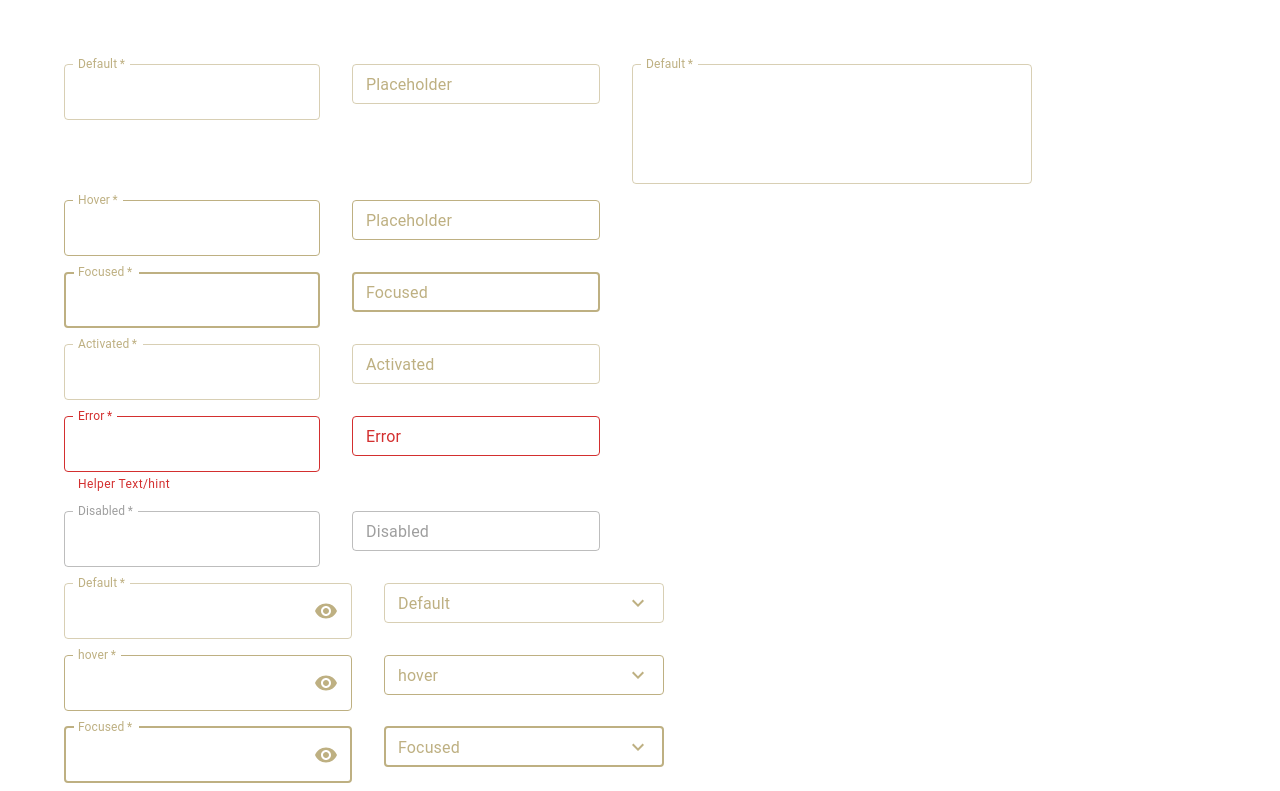
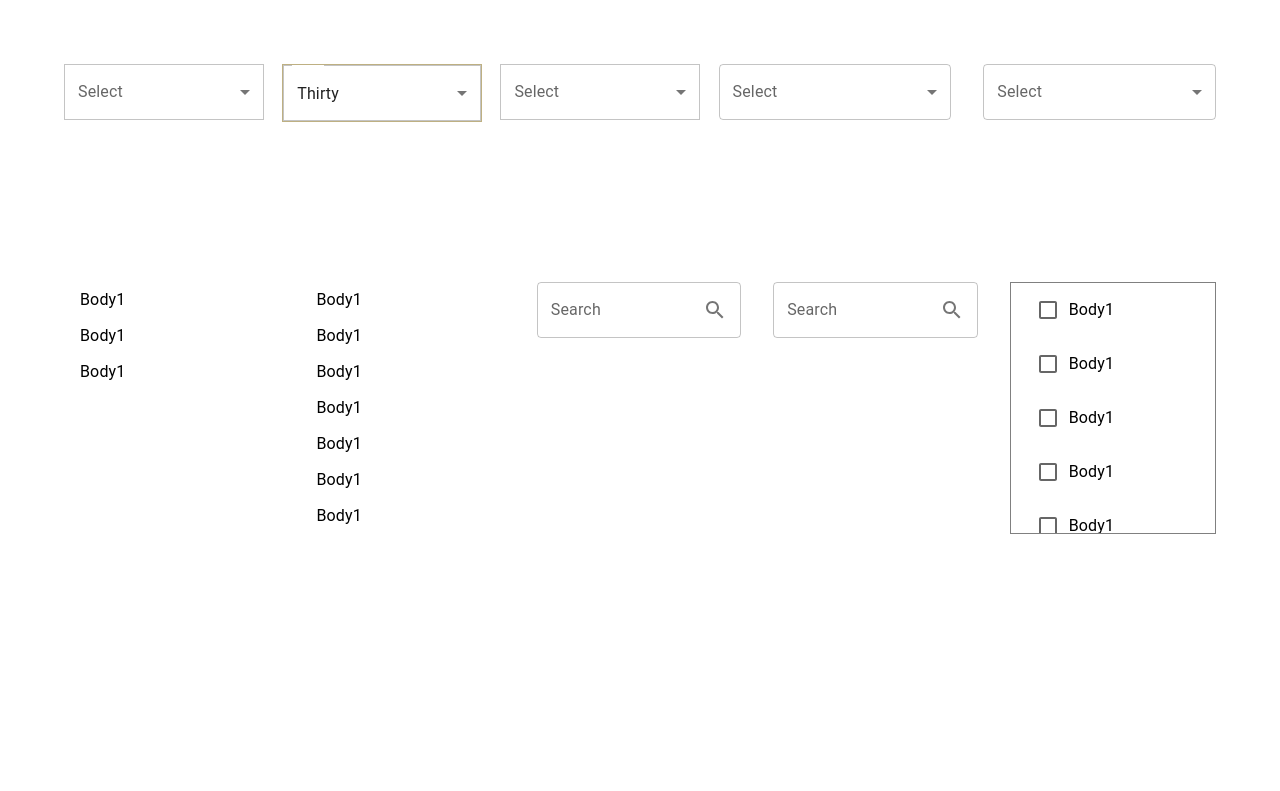
Before and after one commit to Tatev95/MUI-ButtonsTextFields, a React (Create React App) app: page / in a window 1280 px wide. Shown: the top 791 px of the page. Built offline with nearby package versions, Linux system fonts and the light colour scheme.

Commit message:
add select component

```diff
--- a/src/App.tsx
+++ b/src/App.tsx
@@ -8,7 +8,7 @@ function App() {
   return (
     <div className="App">
       {/* <MyButton /> */}
-      <MyInput />
+      {/* <MyInput /> */}
       <MySelect />
 
     </div>
--- a/src/components/MySelect.tsx
+++ b/src/components/MySelect.tsx
@@ -1,4 +1,4 @@
-import { Box, TextField, Button } from '@mui/material'
+import { Box, TextField, Button, InputAdornment } from '@mui/material'
 import InputLabel from '@mui/material/InputLabel';
 import MenuItem from '@mui/material/MenuItem';
 import FormControl from '@mui/material/FormControl';
@@ -6,6 +6,7 @@ import Select from '@mui/material/Select';
 import { makeStyles } from '@mui/styles';
 import { Stack } from "@mui/material";
 import Checkbox from '@mui/material/Checkbox';
+import SearchIcon from '@mui/icons-material/Search';
 
 
 const useStyles = makeStyles({
@@ -61,6 +62,25 @@ const useStyles = makeStyles({
   icon: {
     fill: 'red',
   },
+  button: {
+    backgroundColor: 'rgba(236, 217, 204, 1) !important',
+    width: '125px !important',
+    borderRadius: '0 !important',
+    color: 'rgba(25, 34, 49, 1) !important',
+    border: '1px solid rgba(190, 176, 130, 0.3) !important',
+    marginLeft: '0 !important',
+    marginRight: '0 !important',
+
+  },
+  button2: {
+    backgroundColor: 'rgba(255, 255, 255, 1) !important',
+    width: '125px !important',
+    borderRadius: '0 !important',
+    color: 'rgba(25, 34, 49, 1) !important',
+    border: '1px solid rgba(190, 176, 130, 0.3) !important',
+    marginLeft: '0 !important',
+    marginRight: '0 !important',
+  },
   label: {
     color: "green",
     "&.Mui-focused": {
@@ -77,7 +97,7 @@ function MySelect() {
     <>
 
 
-      <Stack direction='row' spacing={4} sx={{ mb: 2 }} >
+      <Stack direction='row' spacing={4} sx={{ mb: 20 }} >
         <Box sx={{ minWidth: 120 }}>
           <FormControl fullWidth>
             <InputLabel id="demo-simple-select-label">Select</InputLabel>
@@ -94,7 +114,7 @@ function MySelect() {
 
         <Box sx={{ minWidth: 120 }}>
           <FormControl fullWidth>
-            <InputLabel id="demo-simple-select-label">Age</InputLabel>
+            <InputLabel id="demo-simple-select-label"></InputLabel>
             <Select
               labelId="demo-simple-select-label"
               id="demo-simple-select"
@@ -102,9 +122,6 @@ function MySelect() {
               className={classes.hover}
               displayEmpty
             >
-              {/* <MenuItem value="">
-              <em>None</em>
-            </MenuItem> */}
               <MenuItem>Ten</MenuItem>
               <MenuItem>Twenty</MenuItem>
               <MenuItem>Thirty</MenuItem>
@@ -137,9 +154,9 @@ function MySelect() {
             className={classes.root}
             label='Select'
           >
-            <MenuItem>Armenia</MenuItem>
-            <MenuItem>USA</MenuItem>
-            <MenuItem>France</MenuItem>
+            <MenuItem>Body1</MenuItem>
+            <MenuItem>Body1</MenuItem>
+            <MenuItem>Body1</MenuItem>
           </TextField>
         </Box>
 
@@ -187,22 +204,32 @@ function MySelect() {
             fullWidth
             size='medium'
             className={classes.root}
-            label='Select'
+            label='Search'
+            SelectProps={{ IconComponent: () => null }}
+            InputProps={{
+              endAdornment: (
+                <InputAdornment position="end">
+                  <SearchIcon />
+                </InputAdornment>
+              )
+            }}
           >
             <MenuItem><Checkbox />Body1</MenuItem>
             <MenuItem><Checkbox />Body1</MenuItem>
             <MenuItem><Checkbox />Body1</MenuItem>
-            <Stack direction='row' spacing={4} sx={{ mb: 2, display: 'flex',}} >
+            <Stack direction='row' spacing={4} sx={{ mb: 2, display: 'flex', justifyContent: 'center' }} >
               <Button
-                    // className={classes.root}
+                className={classes.button}
                 variant="contained"
+                fullWidth={true}
                 size='large'
                 disableElevation
               >
                 Apply
               </Button>
               <Button
-                    // className={classes.root}
+                className={classes.button2}
+                fullWidth={true}
                 variant="contained"
                 size='large'
                 disableElevation
@@ -214,6 +241,78 @@ function MySelect() {
           </TextField>
 
         </Box>
+
+        {/* checkobox search group */}
+        <Box width="250px">
+          <TextField
+            select
+            fullWidth
+            size='medium'
+            className={classes.root}
+            label='Search'
+            SelectProps={{ IconComponent: () => null }}
+            InputProps={{
+              endAdornment: (
+                <InputAdornment position="end">
+                  <SearchIcon />
+                </InputAdornment>
+              )
+            }}
+          >
+
+            <Box width="250px" sx={{ height: '250px', overflowY: 'scroll' }}>
+            <MenuItem><Checkbox />Body1</MenuItem>
+            <MenuItem><Checkbox />Body1</MenuItem>
+            <MenuItem><Checkbox />Body1</MenuItem>
+            <MenuItem><Checkbox />Body1</MenuItem>
+            <MenuItem><Checkbox />Body1</MenuItem>
+            <MenuItem><Checkbox />Body1</MenuItem>
+            <MenuItem><Checkbox />Body1</MenuItem>
+            <MenuItem><Checkbox />Body1</MenuItem>
+            <MenuItem><Checkbox />Body1</MenuItem>
+            <MenuItem><Checkbox />Body1</MenuItem>
+            <MenuItem><Checkbox />Body1</MenuItem>
+            <MenuItem><Checkbox />Body1</MenuItem>
+            </Box>
+            <Stack direction='row' spacing={4} sx={{ mb: 2, display: 'flex', justifyContent: 'center' }} >
+              <Button
+                className={classes.button}
+                variant="contained"
+                fullWidth={true}
+                size='large'
+                disableElevation
+              >
+                Apply
+              </Button>
+              <Button
+                className={classes.button2}
+                fullWidth={true}
+                variant="contained"
+                size='large'
+                disableElevation
+              >
+                Clear
+              </Button>
+            </Stack>
+
+          </TextField>
+
+        </Box>
+
+        <Box width="250px" sx={{ height: '250px', overflowY: 'scroll', border: '1px solid grey' }}>
+            <MenuItem><Checkbox />Body1</MenuItem>
+            <MenuItem><Checkbox />Body1</MenuItem>
+            <MenuItem><Checkbox />Body1</MenuItem>
+            <MenuItem><Checkbox />Body1</MenuItem>
+            <MenuItem><Checkbox />Body1</MenuItem>
+            <MenuItem><Checkbox />Body1</MenuItem>
+            <MenuItem><Checkbox />Body1</MenuItem>
+            <MenuItem><Checkbox />Body1</MenuItem>
+            <MenuItem><Checkbox />Body1</MenuItem>
+            <MenuItem><Checkbox />Body1</MenuItem>
+            <MenuItem><Checkbox />Body1</MenuItem>
+            <MenuItem><Checkbox />Body1</MenuItem>
+            </Box>
       </Stack>
 
     </>
```
Lines whose indentation alone changed are shown as unchanged.
